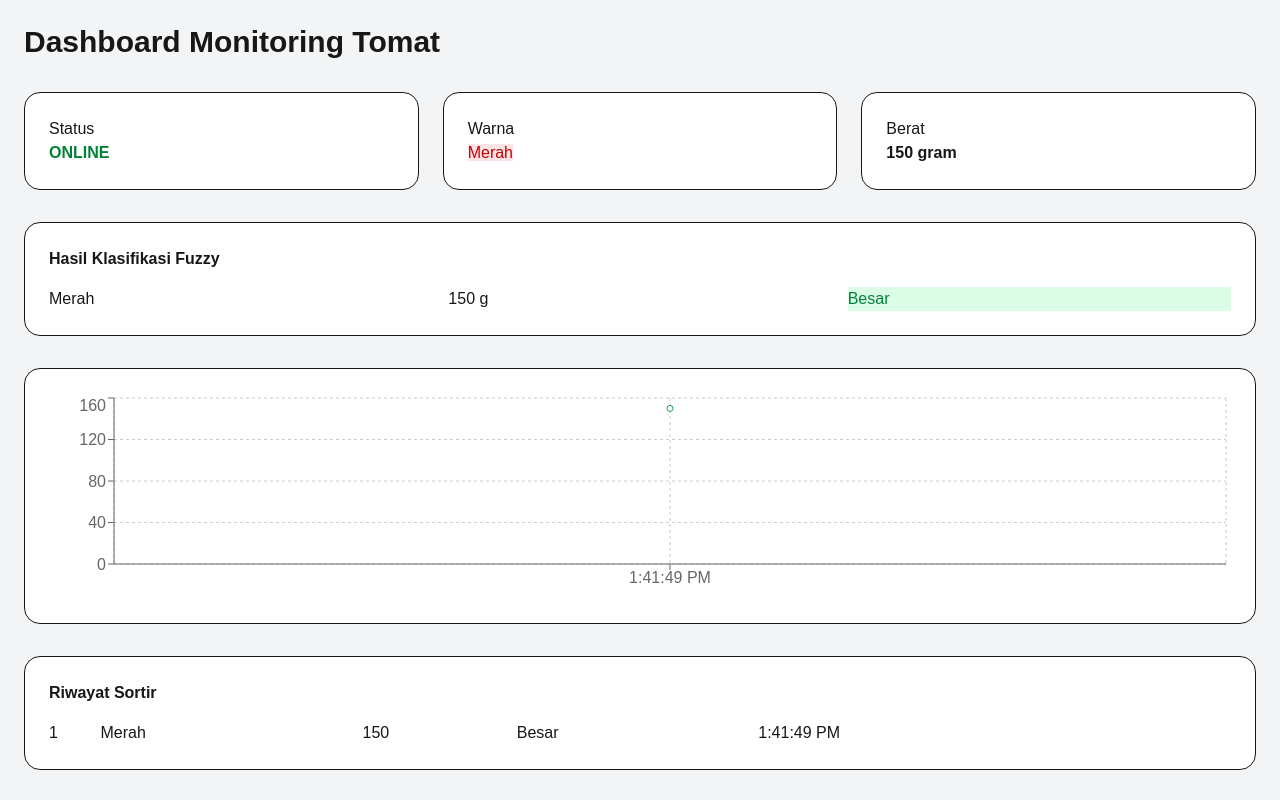
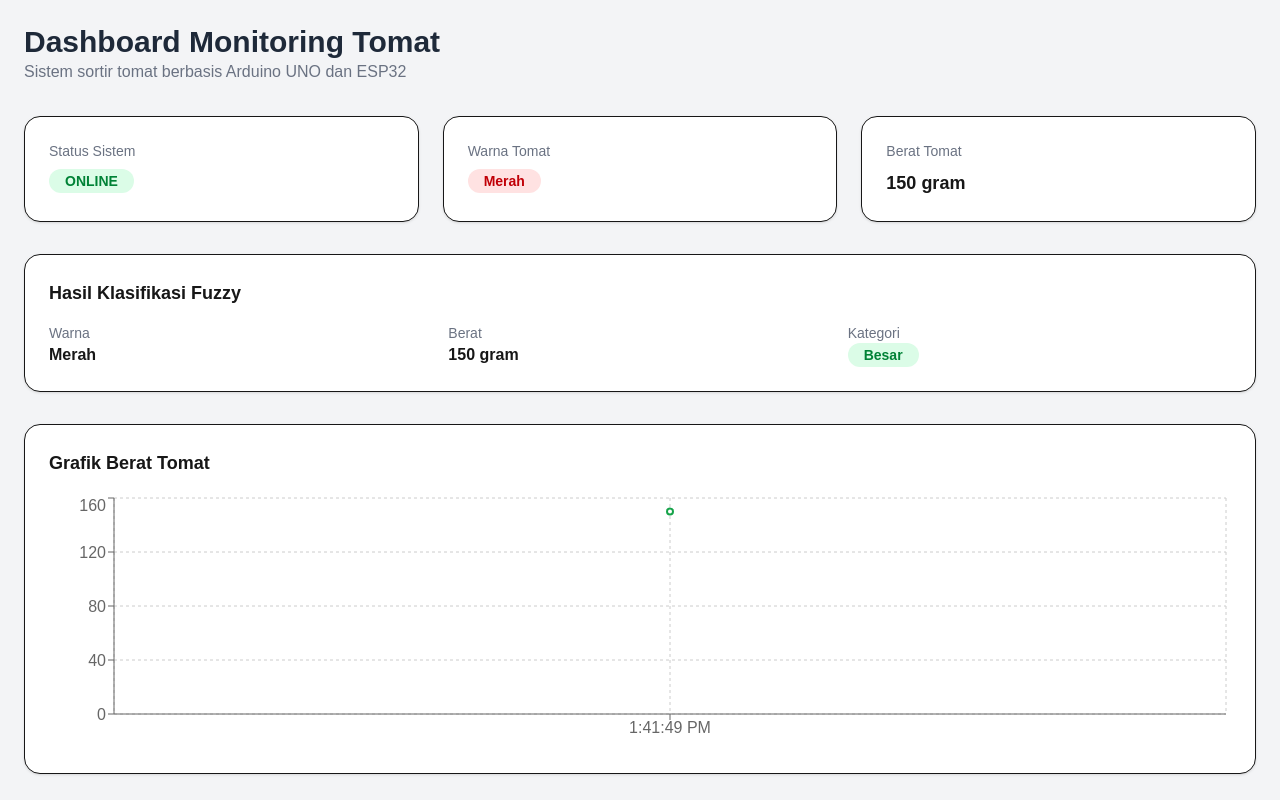
Before and after one commit to teknikelektro594-dev/dasboard-tomat, a Next.js app in the folder frontend/: page / in a window 1280 px wide. Shown: the top 800 px of the page. Built offline with nearby package versions, Linux system fonts and the light colour scheme.

Commit message:
fix: final dummy dashboard for UAS

```diff
--- a/frontend/app/page.tsx
+++ b/frontend/app/page.tsx
@@ -24,7 +24,7 @@ type RiwayatData = TomatData & {
   id: number;
 };
 
-/* ================== BADGE ================== */
+/* ================== BADGE HELPER ================== */
 const warnaBadge = (warna: string) => {
   switch (warna.toLowerCase()) {
     case "merah":
@@ -57,29 +57,32 @@ export default function Home() {
   const [online, setOnline] = useState(false);
   const [riwayat, setRiwayat] = useState<RiwayatData[]>([]);
 
-  /* ===== DUMMY DATA UNTUK ONLINE DEMO ===== */
+  /* ================== DUMMY DATA (UNTUK DEMO ONLINE) ================== */
   useEffect(() => {
     const dummy: TomatData = {
       status: "ONLINE",
       warna: "Merah",
       berat: 150,
       kategori: "Besar",
-      waktu: new Date().toLocaleTimeString(),
+      waktu: new Date().toISOString(),
     };
 
-    setTimeout(() => {
+    const timer = setTimeout(() => {
       setData(dummy);
       setOnline(true);
       setRiwayat([{ id: Date.now(), ...dummy }]);
     }, 1000);
+
+    return () => clearTimeout(timer);
   }, []);
 
   if (!data) {
-    return <p className="p-6">Loading data...</p>;
+    return <p className="p-6 text-gray-600">Loading data...</p>;
   }
 
+  /* ================== DATA GRAFIK ================== */
   const grafikData = riwayat.map((item) => ({
-    waktu: item.waktu,
+    waktu: new Date(item.waktu).toLocaleTimeString(),
     berat: item.berat,
   }));
 
@@ -87,68 +90,128 @@ export default function Home() {
     <div className="min-h-screen bg-gray-100 p-6">
       <div className="max-w-7xl mx-auto space-y-8">
 
-        <h1 className="text-3xl font-bold">
+        {/* Header */}
+        <div>
+          <h1 className="text-3xl font-bold text-gray-800">
             Dashboard Monitoring Tomat
           </h1>
-
-        {/* CARD */}
-        <div className="grid grid-cols-1 md:grid-cols-3 gap-6">
-          <div className="bg-white p-6 rounded-2xl border">
-            <p>Status</p>
-            <span className="text-green-700 font-semibold">ONLINE</span>
+          <p className="text-gray-500">
+            Sistem sortir tomat berbasis Arduino UNO dan ESP32
+          </p>
         </div>
 
-          <div className="bg-white p-6 rounded-2xl border">
-            <p>Warna</p>
-            <span className={warnaBadge(data.warna)}>
+        {/* Card Ringkas */}
+        <div className="grid grid-cols-1 md:grid-cols-3 gap-6">
+          <div className="bg-white p-6 rounded-2xl shadow-sm border">
+            <p className="text-sm text-gray-500 mb-2">Status Sistem</p>
+            <span
+              className={`px-4 py-1 rounded-full text-sm font-semibold ${
+                online
+                  ? "bg-green-100 text-green-700"
+                  : "bg-red-100 text-red-700"
+              }`}
+            >
+              {online ? "ONLINE" : "OFFLINE"}
+            </span>
+          </div>
+
+          <div className="bg-white p-6 rounded-2xl shadow-sm border">
+            <p className="text-sm text-gray-500 mb-2">Warna Tomat</p>
+            <span
+              className={`px-4 py-1 rounded-full text-sm font-semibold ${warnaBadge(
+                data.warna
+              )}`}
+            >
               {data.warna}
             </span>
           </div>
 
-          <div className="bg-white p-6 rounded-2xl border">
-            <p>Berat</p>
-            <p className="font-semibold">{data.berat} gram</p>
+          <div className="bg-white p-6 rounded-2xl shadow-sm border">
+            <p className="text-sm text-gray-500 mb-2">Berat Tomat</p>
+            <p className="text-lg font-semibold">{data.berat} gram</p>
           </div>
         </div>
 
-        {/* FUZZY */}
-        <div className="bg-white p-6 rounded-2xl border">
-          <h2 className="font-semibold mb-4">Hasil Klasifikasi Fuzzy</h2>
+        {/* Hasil Klasifikasi Fuzzy */}
+        <div className="bg-white p-6 rounded-2xl shadow-sm border">
+          <h2 className="text-lg font-semibold mb-4">
+            Hasil Klasifikasi Fuzzy
+          </h2>
 
-          <div className="grid grid-cols-3 gap-4">
-            <div>{data.warna}</div>
-            <div>{data.berat} g</div>
-            <div className={kategoriBadge(data.kategori)}>
+          <div className="grid grid-cols-1 md:grid-cols-3 gap-4">
+            <div>
+              <p className="text-sm text-gray-500">Warna</p>
+              <p className="font-semibold">{data.warna}</p>
+            </div>
+
+            <div>
+              <p className="text-sm text-gray-500">Berat</p>
+              <p className="font-semibold">{data.berat} gram</p>
+            </div>
+
+            <div>
+              <p className="text-sm text-gray-500">Kategori</p>
+              <span
+                className={`px-4 py-1 rounded-full text-sm font-semibold ${kategoriBadge(
+                  data.kategori
+                )}`}
+              >
                 {data.kategori}
+              </span>
             </div>
           </div>
         </div>
 
-        {/* GRAFIK */}
-        <div className="bg-white p-6 rounded-2xl border h-64">
+        {/* Grafik */}
+        <div className="bg-white p-6 rounded-2xl shadow-sm border">
+          <h2 className="text-lg font-semibold mb-4">
+            Grafik Berat Tomat
+          </h2>
+
+          <div className="w-full h-64">
             <ResponsiveContainer width="100%" height="100%">
               <LineChart data={grafikData}>
                 <CartesianGrid strokeDasharray="3 3" />
                 <XAxis dataKey="waktu" />
                 <YAxis />
                 <Tooltip />
-              <Line dataKey="berat" stroke="#16a34a" />
+                <Line
+                  type="monotone"
+                  dataKey="berat"
+                  stroke="#16a34a"
+                  strokeWidth={2}
+                />
               </LineChart>
             </ResponsiveContainer>
           </div>
+        </div>
 
-        {/* RIWAYAT */}
-        <div className="bg-white p-6 rounded-2xl border">
-          <h2 className="font-semibold mb-4">Riwayat Sortir</h2>
-          <table className="w-full">
+        {/* Riwayat */}
+        <div className="bg-white p-6 rounded-2xl shadow-sm border">
+          <h2 className="text-lg font-semibold mb-4">
+            Riwayat Sortir Tomat
+          </h2>
+
+          <table className="w-full text-sm border">
+            <thead className="bg-gray-50 border-b">
+              <tr>
+                <th className="p-2">No</th>
+                <th className="p-2">Warna</th>
+                <th className="p-2">Berat</th>
+                <th className="p-2">Kategori</th>
+                <th className="p-2">Waktu</th>
+              </tr>
+            </thead>
             <tbody>
-              {riwayat.map((r, i) => (
-                <tr key={r.id}>
-                  <td>{i + 1}</td>
-                  <td>{r.warna}</td>
-                  <td>{r.berat}</td>
-                  <td>{r.kategori}</td>
-                  <td>{r.waktu}</td>
+              {riwayat.map((item, i) => (
+                <tr key={item.id} className="border-b">
+                  <td className="p-2">{i + 1}</td>
+                  <td className="p-2">{item.warna}</td>
+                  <td className="p-2">{item.berat}</td>
+                  <td className="p-2">{item.kategori}</td>
+                  <td className="p-2 text-gray-500">
+                    {new Date(item.waktu).toLocaleTimeString()}
+                  </td>
                 </tr>
               ))}
             </tbody>
```
Lines whose indentation alone changed are shown as unchanged.
